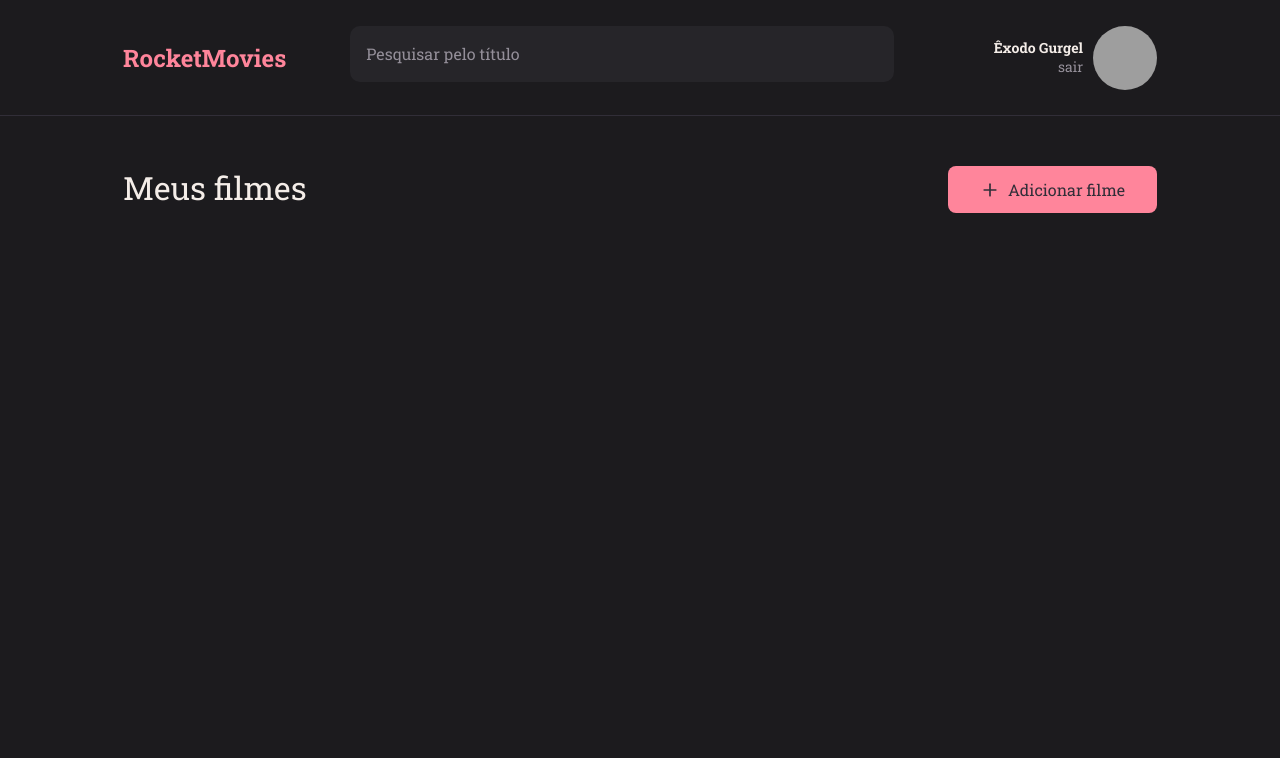
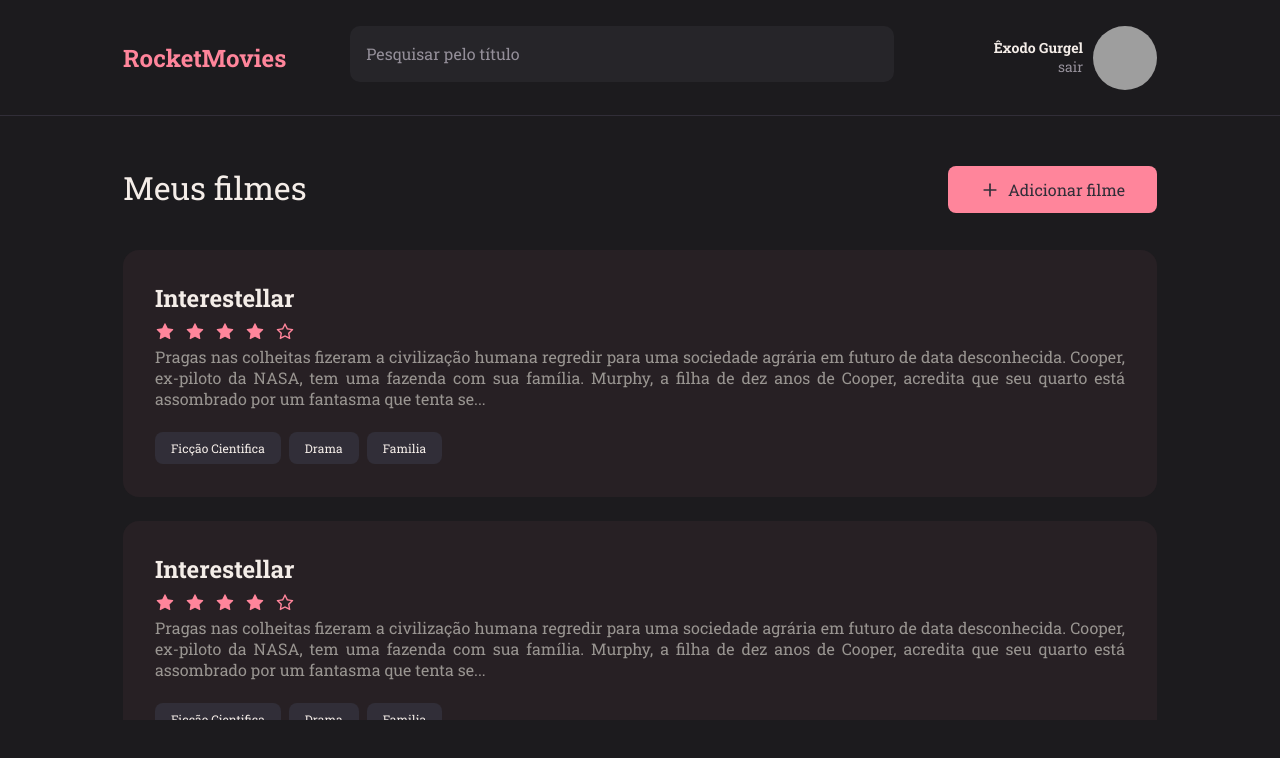
Before and after one commit to exodogurgel/RocketMovies, a React (Vite) app: page / in a window 1280 px wide. Shown: the top 758 px of the page. Built offline with nearby package versions, Linux system fonts and the light colour scheme; grey boxes are pictures that could not be loaded.

Commit message:
correcting tags and finished Homepage

```diff
--- /dev/null
+++ b/src/components/MovieCard/index.jsx
@@ -0,0 +1,21 @@
+import { Container } from './styles'
+import { Ratings } from '../Ratings'
+import { Tag } from '../Tag'
+
+export function MovieCard({ data, ...rest }) {
+  return (
+    <Container {...rest}>
+      <h2>{data.title}</h2>
+      <Ratings rating={data.rating} />
+      <p>{data.description}</p>
+
+      {data.tags && (
+        <footer>
+          {data.tags.map(tag => (
+            <Tag color="bg-2" key={tag.id} title={tag.name} />
+          ))}
+        </footer>
+      )}
+    </Container>
+  )
+}
--- /dev/null
+++ b/src/components/MovieCard/styles.js
@@ -0,0 +1,29 @@
+import styled from 'styled-components'
+
+export const Container = styled.button`
+  padding: 32px 32px 40px;
+  width: 100%;
+  border: none;
+  border-radius: 16px;
+  background-color: ${({ theme }) => theme.COLORS.BACKGROUND_HEADER};
+
+  display: flex;
+  flex-direction: column;
+
+  > h2 {
+    color: ${({ theme }) => theme.COLORS.WHITE};
+    font-size: 24px;
+    margin-bottom: 8px;
+  }
+
+  > p {
+    color: ${({ theme }) => theme.COLORS.GRAY_PARAGRAPH};
+    font-size: 16px;
+    text-align: justify;
+  }
+
+  > footer {
+    color: ${({ theme }) => theme.COLORS.WHITE};
+    margin-top: 30px;
+  }
+`
--- a/src/components/Tag/styles.js
+++ b/src/components/Tag/styles.js
@@ -2,7 +2,8 @@ import styled from 'styled-components'
 
 export const Container = styled.span`
   padding: 8px 16px;
-  background-color: ${({ theme }) => theme.COLORS.TAG_BG};
+  background-color: ${({ theme, color }) =>
+    color == 'bg-2' ? theme.COLORS.TAG_BG_2 : theme.COLORS.TAG_BG};
 
   font-size: 12px;
   border-radius: 8px;
--- a/src/pages/Home/index.jsx
+++ b/src/pages/Home/index.jsx
@@ -1,6 +1,7 @@
 import { Container, ButtonAdd } from './styles'
 import { FiPlus } from 'react-icons/fi'
 import { Header } from '../../components/Header'
+import { MovieCard } from '../../components/MovieCard'
 import {} from '../../components/Header'
 
 export function Home() {
@@ -16,7 +17,49 @@ export function Home() {
           </ButtonAdd>
         </header>
 
-        <main></main>
+        <main>
+          <MovieCard
+            data={{
+              title: 'Interestellar',
+              rating: 4,
+              description:
+                'Pragas nas colheitas fizeram a civilização humana regredir para uma sociedade agrária em futuro de data desconhecida. Cooper, ex-piloto da NASA, tem uma fazenda com sua família. Murphy, a filha de dez anos de Cooper, acredita que seu quarto está assombrado por um fantasma que tenta se...',
+              tags: [
+                { id: '1', name: 'Ficção Cientifica' },
+                { id: '2', name: 'Drama' },
+                { id: '3', name: 'Familia' }
+              ]
+            }}
+          />
+
+          <MovieCard
+            data={{
+              title: 'Interestellar',
+              rating: 4,
+              description:
+                'Pragas nas colheitas fizeram a civilização humana regredir para uma sociedade agrária em futuro de data desconhecida. Cooper, ex-piloto da NASA, tem uma fazenda com sua família. Murphy, a filha de dez anos de Cooper, acredita que seu quarto está assombrado por um fantasma que tenta se...',
+              tags: [
+                { id: '1', name: 'Ficção Cientifica' },
+                { id: '2', name: 'Drama' },
+                { id: '3', name: 'Familia' }
+              ]
+            }}
+          />
+
+          <MovieCard
+            data={{
+              title: 'Interestellar',
+              rating: 4,
+              description:
+                'Pragas nas colheitas fizeram a civilização humana regredir para uma sociedade agrária em futuro de data desconhecida. Cooper, ex-piloto da NASA, tem uma fazenda com sua família. Murphy, a filha de dez anos de Cooper, acredita que seu quarto está assombrado por um fantasma que tenta se...',
+              tags: [
+                { id: '1', name: 'Ficção Cientifica' },
+                { id: '2', name: 'Drama' },
+                { id: '3', name: 'Familia' }
+              ]
+            }}
+          />
+        </main>
       </section>
     </Container>
   )
--- a/src/pages/Home/styles.js
+++ b/src/pages/Home/styles.js
@@ -11,7 +11,9 @@ export const Container = styled.div`
 
   > section {
     grid-area: content;
-    padding: 50px 123px 37px;
+    padding: 50px 123px 0;
+
+    overflow: auto;
 
     header {
       display: flex;
@@ -21,6 +23,17 @@ export const Container = styled.div`
         font-size: 32px;
         font-weight: 400;
       }
+    }
+
+    > main {
+      width: 100%;
+      height: 470px;
+      margin-top: 37px;
+      overflow-y: auto;
+
+      display: flex;
+      flex-direction: column;
+      gap: 24px;
     }
   }
 `
--- a/src/styles/theme.js
+++ b/src/styles/theme.js
@@ -7,11 +7,15 @@ export default {
 
     WHITE: '#F4EDE8',
     TAG_BG: '#282124',
+    TAG_BG_2: '#312E38',
 
     GRAY_500: '#312E38',
     GRAY_300: '#948F99',
     GRAY_100: '#CAC4CF',
+    GRAY_PARAGRAPH: '#999591',
 
     PINK: '#FF859B'
   }
 }
+
+/**/
```
Also changed, not shown: src/components/Tag/index.jsx (+2 -6 lines).
